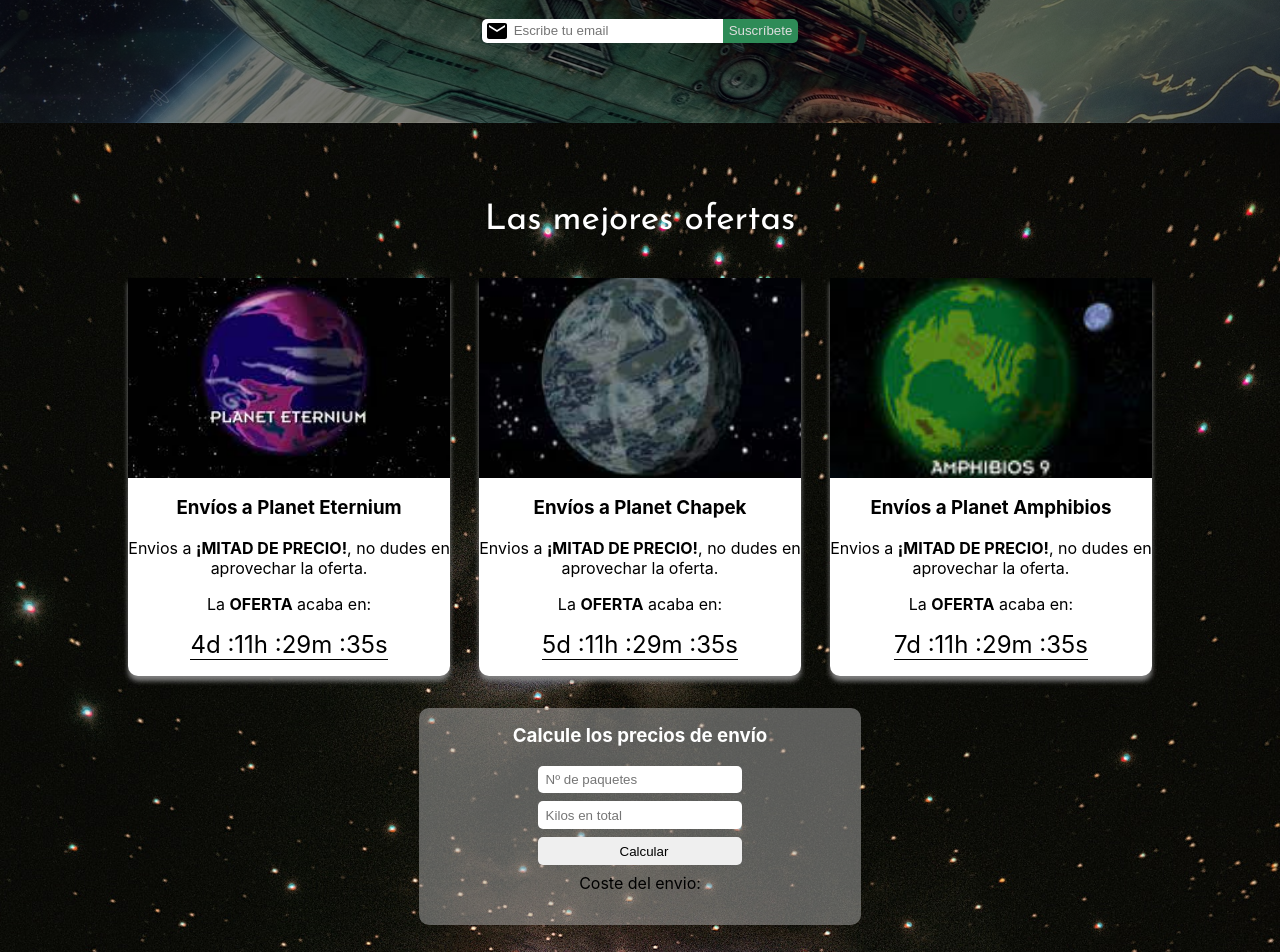
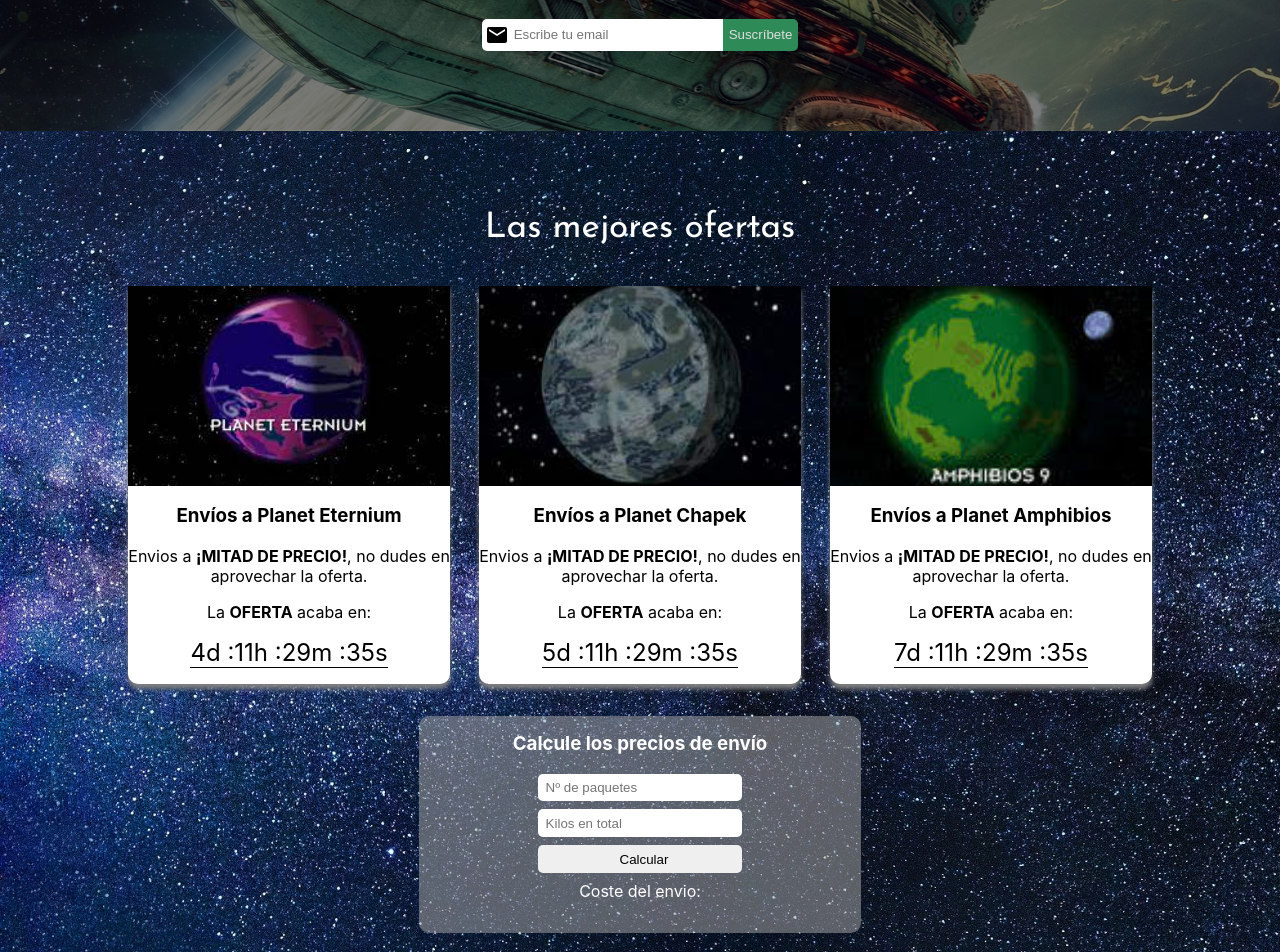
Before and after one commit to jhonnytesban/planet-express, a React (Create React App) app: page / in a window 1280 px wide. Shown: the part 460-1412 px from the top of the page. Built offline with nearby package versions, Linux system fonts and the light colour scheme; no server answers.

Commit message:
Mejoras del diseño en mobile

```diff
--- a/src/components/Form.jsx
+++ b/src/components/Form.jsx
@@ -1,16 +1,25 @@
 import React, { useState } from "react";
+import warning from '../assets/advertencia.png'
 import "../styles/Form.css";
 
 const Form = () => {
   const [text, setText] = useState("");
+  const [isSuscribed, setIsSuscribed] = useState(false)
+  const [isValidator, setIsValidator] = useState(false)
 
   const handleSubmit = (event) => {
     event.preventDefault();
+    const validator =  /^[a-z0-9!#$%&'*+/=?^_`{|}~-]+(?:\.[a-z0-9!#$%&'*+/=?^_`{|}~-]+)*@(?:[a-z0-9](?:[a-z0-9-]*[a-z0-9])?\.)+[a-z0-9](?:[a-z0-9-]*[a-z0-9])?$/;
     if (text.trim() === "") {
       alert("Los campos están vacíos");
       setText("");
+    } else if(validator.test(text)){
+      alert(`¡Te has suscrito, Enhorabuena!
+      ${text}`);
+      setIsSuscribed(true)
+      setIsValidator(false)
     } else {
-      alert(text);
+      setIsValidator(true)
     }
     setText("");
   };
@@ -25,7 +34,8 @@ const Form = () => {
           value={text}
           onChange={(event) => setText(event.target.value)}
         />
-        <input className="form__submit" type="submit" value="Suscríbete" />
+        <input className="form__submit" type="submit" value={isSuscribed ? 'Suscrito' : 'Suscríbete'} />
+        {isValidator && <p className="validate"><span><img className="warning" src={warning} alt="" /></span> El email está mal escrito</p>}
       </form>
     </>
   );
--- a/src/styles/Form.css
+++ b/src/styles/Form.css
@@ -30,12 +30,23 @@
   cursor: pointer;
   border-radius: 0 5px 5px 0;
 }
+.warning{
+  width: 1.5rem;
+  vertical-align: sub;
+  margin-right: .5rem;
+}
+.validate{
+  color: rgb(255, 255, 255);
+}
 
 @media screen and (min-width: 800px) {
   .form{
     width: fit-content;
     margin: auto;
-    height: 1.5rem;
+    height: 2rem;
+  }
+  .form::before{ content: url(../assets/email_black.svg);
+    top: .3rem;
   }
   .form__submit:hover{
     background-color: rgb(23, 70, 43);
--- a/src/styles/Header.css
+++ b/src/styles/Header.css
@@ -2,6 +2,7 @@
   background-image: linear-gradient(to bottom, rgba(0, 0, 0, 0.7), rgba(0, 0, 0, 0.5)),url(../assets/prueba-2.jpg);
   background-repeat: no-repeat;
   background-size: cover;
+  background-attachment: fixed;
 }
 
 .container-logo{
@@ -41,7 +42,6 @@
 @media screen and (min-width: 900px) {
   .header{
     background-position: 0% 20%;
-    background-attachment: fixed;
   }
   .container-content{
     padding: 5rem 2.5rem 5rem 2.5rem;
--- a/src/styles/ListEmployees.css
+++ b/src/styles/ListEmployees.css
@@ -1,8 +1,8 @@
 .article-employees{
-  margin-bottom: 2rem;
   background-color: #fff;
   box-shadow: 0 5px 5px gray;
   border-radius: 0 0 10px 10px;
+  margin-bottom: 1rem;
   transition: transform .3s, box-shadow .3s;
 }
 .employees__img{
--- a/src/styles/Main.css
+++ b/src/styles/Main.css
@@ -1,8 +1,9 @@
 .main-container{
   background-color: #ddd;
-  background-image: url(../assets/prueba-1.jpg);
+  background-image: url(../assets/universo.jpg);
   background-repeat: no-repeat;
   background-size: cover;
+  background-attachment: fixed;
   padding: 4rem 1rem;
 }
 .main__subtitle{
@@ -30,7 +31,6 @@
 @media screen and (min-width: 800px) {
   .main-container{
     padding: 5rem 8rem;
-    background-attachment: fixed;
   }
   .section-employees{
     padding: 8rem 1rem;
--- a/src/styles/Price.css
+++ b/src/styles/Price.css
@@ -28,6 +28,7 @@
 }
 .form__result{
   margin-top: 0;
+  color: #fff;
 }
 
 @media screen and (min-width: 800px) {
```
Also changed, not shown: src/assets/advertencia.png (added), src/assets/universo.jpg (added).
